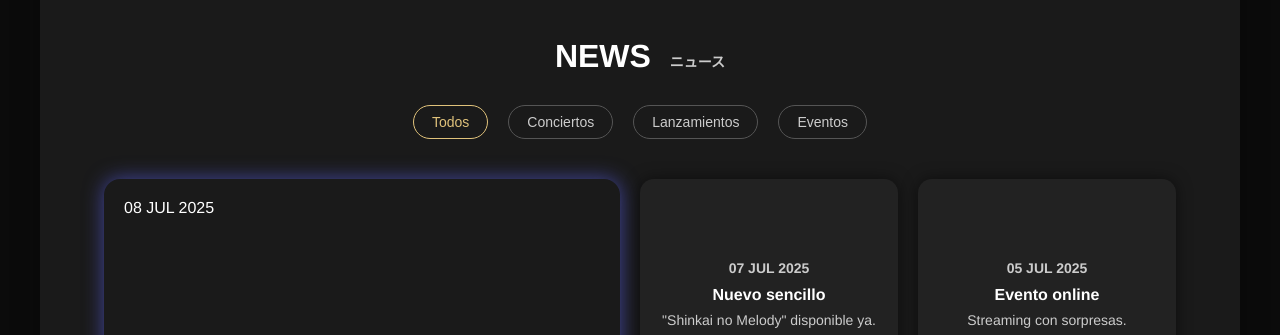
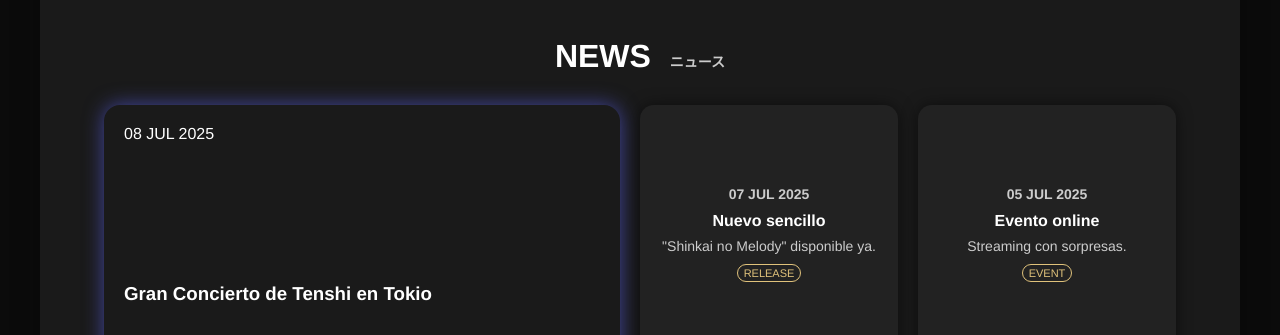
Before and after one commit to jtenshix/J-tenshi-music, a plain HTML site: page mi-sitio-web.html in a window 1280 px wide. Shown: the part 734-1069 px from the top of the page. Drawn offline with Linux system fonts and the light colour scheme; some packages are replaced by stand-ins of ours; no server answers; a script that the page names is missing.

Commit message:
Update mi-sitio-web.html

```diff
--- a/mi-sitio-web.html
+++ b/mi-sitio-web.html
@@ -503,12 +503,7 @@
   </div>
   <section class="news" id="news">
     <h2>NEWS <span>ニュース</span></h2>
-    <nav class="schedule-filters">
-      <button class="active">Todos</button>
-      <button>Conciertos</button>
-      <button>Lanzamientos</button>
-      <button>Eventos</button>
-    </nav>
+
     <div class="schedule-grid">
       <article class="main-news">
         <div class="date">08 JUL 2025</div>
```
